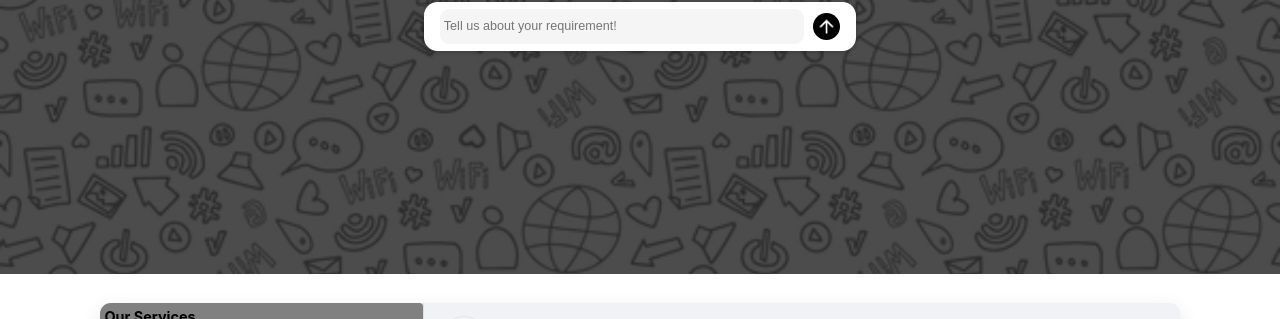
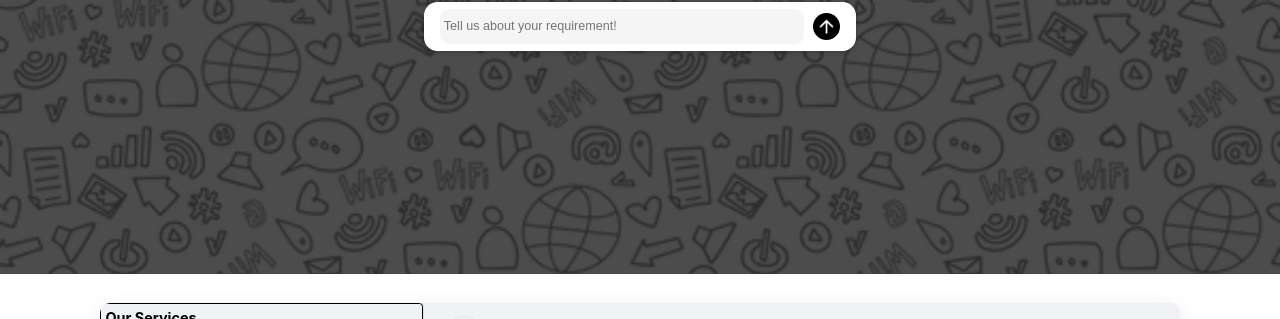
Before and after one commit to ashrafstellar/new, a plain HTML site: page index.html in a window 1280 px wide. Shown: the part 374-693 px from the top of the page. Drawn offline with Linux system fonts and the light colour scheme.

Commit message:
Update index.html

```diff
--- a/index.html
+++ b/index.html
@@ -511,7 +511,7 @@
         <div class="left-panel">
             <div class="header">
                 <div class="search-bar">
-                    <h4 style="padding: 2px 5px; border-radius: 4px;background-color: gray;">Our Services</h4>
+                    <h4 style="padding: 2px 5px; border-radius: 4px;    border: 2px solid;">Our Services</h4>
                 </div>
             </div>
             <div class="services-list" id="servicesList"></div>
```
